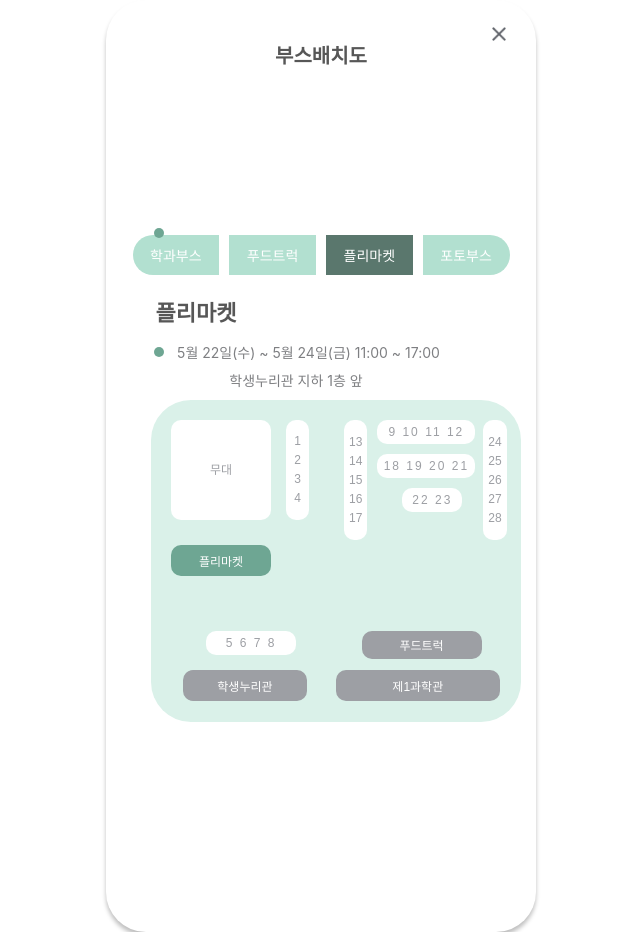
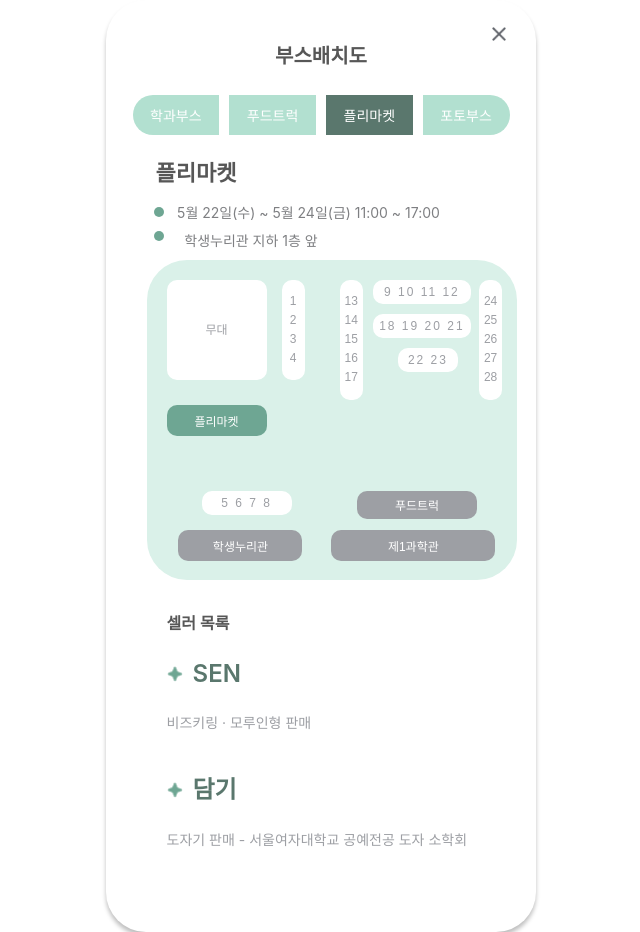
Before and after one commit to JOOMINSE0/SwuniForest_FE, a React (Create React App) app: page /booth in a window 1280 px wide. Both pictures are taken after a click on the button "플리마켓". Shown: the whole page, without its empty margins (319-959 px from the left). Built offline with nearby package versions, Linux system fonts and the light colour scheme.

Commit message:
feat : 부스 페이지 완성

```diff
--- a/src/Components/Booth/departmentList.css
+++ b/src/Components/Booth/departmentList.css
@@ -3,7 +3,7 @@
     flex-direction: column;
     padding: 20px;
     overflow-y: scroll;
-    height: 137px;
+    height: 136px;
     margin-top: -20px;
 }
 
@@ -40,6 +40,7 @@
 
 .date-buttons button.selected {
     color: #6EA693;
+    font-weight: 700;
 }
 
 
--- /dev/null
+++ b/src/Components/Booth/fleaList.css
@@ -0,0 +1,38 @@
+.flea-container {
+    display: flex;
+    flex-direction: column;
+    padding: 20px;
+    overflow-y: scroll;
+    height: 208px;
+    margin-top: -19px;
+}
+
+.title {
+    color: #5A776D;
+    font-size: 24px;
+    font-weight: 600;
+}
+
+.detail {
+    font-size: 14px;
+    color: #9D9FA4;
+}
+
+.title::before {
+    content: '';
+    display: inline-block;
+    height: 16px;
+    width: 16px;
+    background-image: url('/public/img/star.png');
+    background-repeat: no-repeat;
+    background-position: center;
+    background-size: contain;
+    margin-right: 10px;
+}
+
+.flea-title {
+    color: #575757;
+    font-size: 16px;
+    margin: 30px 0px 0px 20px;
+    font-weight: 600;
+}
--- a/src/Components/Booth/fleaList.js
+++ b/src/Components/Booth/fleaList.js
@@ -1,41 +1,46 @@
+import "./fleaList.css"
 
 function fleaList() {
     return (
+        <div>
+            <p className="flea-title">셀러 목록</p>
+
             <div className="flea-container">
-            <p>셀러 목록</p>
                 <div flea-box>
-                <p>sen</p>
-                <p>비즈키링 · 모루인형 판매 </p>
+                    <p className="title">SEN</p>
+                    <p className="detail">비즈키링 · 모루인형 판매 </p>
                 </div>
                 <div flea-box>
-                <p>담기</p>
-                <p>도자기 판매 - 서울여자대학교 공예전공 도자 소학회 </p>
+                    <p className="title">담기</p>
+                    <p className="detail">도자기 판매 - 서울여자대학교 공예전공 도자 소학회 </p>
                 </div>
                 <div flea-box>
-                <p>체리쉬미앤유</p>
-                <p>모루인형 · 키링 · 에어팟케이스 · 버즈케이스 · 그립톡 판매</p>
+                    <p className="title">체리쉬미앤유</p>
+                    <p className="detail">모루인형 · 키링 · 에어팟케이스 · 버즈케이스 · 그립톡 판매</p>
                 </div>
                 <div flea-box>
-                <p>R.GP</p>
-                <p>키링 제작 - 시각디자인전공 그래픽 디자인 소학회</p>
+                    <p className="title">R.GP</p>
+                    <p className="detail">키링 제작 - 시각디자인전공 그래픽 디자인 소학회</p>
                 </div>
                 <div flea-box>
-                <p>시루모루</p>
-                <p>인형 판매</p>
+                    <p className="title">시루모루</p>
+                    <p className="detail">인형 판매</p>
                 </div>
                 <div flea-box>
-                <p>뜨개다방</p>
-                <p>뜨개 제품 판매</p>
+                    <p className="title">뜨개다방</p>
+                    <p className="detail">뜨개 제품 판매</p>
                 </div>
                 <div flea-box>
-                <p>뜨개슌 애옹</p>
-                <p>뜨개 제품 판매</p>
+                    <p className="title">뜨개슌 애옹</p>
+                    <p className="detail">뜨개 제품 판매</p>
                 </div>
                 <div flea-box>
-                <p>Vintage Swup</p>
-                <p>빈티지 의류 판매</p>
+                    <p className="title">Vintage Swup</p>
+                    <p className="detail"> 빈티지 의류 판매</p>
                 </div>
             </div>
+        </div>
+
     )
 }
 
--- a/src/Components/Booth/menuList.css
+++ b/src/Components/Booth/menuList.css
@@ -9,7 +9,7 @@
 
 .list li {
     width: calc(50% - 40px);
-    padding-left: 20px;
+    padding-left: 26px;
     background-image: url('/public/img/star.png');
     background-repeat: no-repeat;
     background-position: 0 center;
@@ -17,7 +17,7 @@
     margin: 6px 20px;
     box-sizing: border-box;
     color: #5A776D;
-    font-size: 17px;
+    font-size: 18px;
     font-weight: 600;
 }
 
@@ -26,6 +26,7 @@
     flex-direction: column;
     padding: 20px;
     overflow-y: scroll;
+    height: 240px;
 
 }
 
--- a/src/Components/Booth/otherBooth.css
+++ b/src/Components/Booth/otherBooth.css
@@ -3,6 +3,7 @@
     padding: 20px;
     border-radius: 40px;
     width: 330px;
+    height: 280px;
     font-family: 'Arial', sans-serif;
     display: flex;
     flex-direction: column;
--- a/src/Components/Booth/photoBooth.css
+++ b/src/Components/Booth/photoBooth.css
@@ -3,25 +3,24 @@
     padding: 20px;
     border-radius: 20px;
     width: 330px;
-    height: 282px;
+    height: 330px;
     display: flex;
     flex-direction: column;
     justify-content: space-between;
     color: #7E7F82;
     font-size: 14px;
     font-weight: 500;
-
 }
 
 .photo-booth-1,
 .photo-booth-4 {
     background-color: white;
-    margin: 5px 20px;
+    margin: 5px 5px;
     padding: 10px;
     border-radius: 20px;
     text-align: center;
     width: 155px;
-    height: 32px;
+    height: 28px;
     line-height: 30px;
 }
 
@@ -57,7 +56,7 @@
     writing-mode: vertical-rl;
     color: #fff;
     margin-top: -15px;
-    margin-left: -10px;
+    margin-left: -24px;
 }
 
 .plus {
@@ -65,7 +64,7 @@
     width: 56px;
     height: 170px;
     border-radius: 20px;
-    left: 67px;
+    left: 50px;
     margin-top: 20px;
     position: absolute;
 }
@@ -75,4 +74,31 @@
     color: #575757;
     font-size: 22px;
     font-weight: 700;
+    margin-left: 10px;
 }
+
+.photo-booth-time,
+.photo-booth-place {
+    color: #7E7F82;
+    font-size: 14px;
+    margin-left: 15px;
+    position: relative;
+    padding-left: 20px;
+}
+
+.photo-booth-time::before,
+.photo-booth-place::before {
+    content: '';
+    position: absolute;
+    left: 0;
+    top: 50%;
+    transform: translateY(-50%);
+    width: 10px;
+    height: 10px;
+    background-color: #6EA693;
+    border-radius: 50%;
+}
+
+.photo-container {
+    height: 258px;
+}
--- a/src/Components/Booth/photoBooth.js
+++ b/src/Components/Booth/photoBooth.js
@@ -14,12 +14,15 @@ function photoBooth() {
                 </div>
                 <div className="photo-booth-4">학생누리관</div>
             </div>
-            <p className='photowall'>포토월</p>
-            <p>5월 22일(수) ~ 5월 24일(금)</p>
-            <p>서울여자대학교 한샘길</p>
-            <p className='receipt'>영수증 사진기</p>
-            <p>5월 22일(수) ~ 5월 24일(금)</p>
-            <p>서울여자대학교 만주벌판 내 총학생회 부스</p>
+            <div className='photo-container'>
+                <p className='photowall'>포토월</p>
+                <p className='photo-booth-time'>5월 22일(수) ~ 5월 24일(금)</p>
+                <p className='photo-booth-place'>서울여자대학교 한샘길</p>
+                <p className='receipt'>영수증 사진기</p>
+                <p className='photo-booth-time'>5월 22일(수) ~ 5월 24일(금)</p>
+                <p className='photo-booth-place'>서울여자대학교 만주벌판 내 총학생회 부스</p>
+            </div>
+
         </div>
 
 
--- a/src/pages/Booth/booth.css
+++ b/src/pages/Booth/booth.css
@@ -67,7 +67,7 @@
     content: '';
     position: absolute;
     left: 10px;
-    top: 25%;
+    top: 25.3%;
     transform: translateY(-50%);
     width: 10px;
     height: 10px;
--- a/src/pages/Booth/booth.js
+++ b/src/pages/Booth/booth.js
@@ -12,6 +12,7 @@ function Booth() {
     const [selectedCategory, setSelectedCategory] = useState(location.state?.selectedCategory || "학과부스");
     const [time, setTime] = useState('');
     const [place, setPlace] = useState('');
+    const [marginLeft, setMarginLeft] = useState('-50px'); // Default marginLeft
     useEffect(() => {
         if (location.state?.selectedCategory) {
             setSelectedCategory(location.state.selectedCategory);
@@ -28,7 +29,7 @@ function Booth() {
                 break;
             case "학과부스":
                 Component = () => (
-                    <div>
+                    <div >
                         <OtherBooth selectedCategory={selectedCategory} />
                         <DepartmentList />
                     </div>
@@ -36,16 +37,16 @@ function Booth() {
                 break;
             case "플리마켓":
                 Component = () => (
-                    <div style={{ marginLeft: "30px" }}>
+                    <div style={{ marginLeft: "26px" }}>
                         <OtherBooth selectedCategory={selectedCategory} />
-                        {/* <FleaList /> */}
+                        <FleaList />
                     </div>
                 );
                 break;
             case "푸드트럭":
                 Component = () => (
                     <div style={{ marginLeft: "26.5px" }}>
-                        <OtherBooth selectedCategory={selectedCategory} style={{ marginLeft: "30px" }} />
+                        <OtherBooth selectedCategory={selectedCategory} />
                         <MenuList />
                     </div>
                 );
@@ -60,24 +61,33 @@ function Booth() {
         if (selectedCategory) {
             switch (selectedCategory) {
                 case "포토부스":
+                    setMarginLeft('-35px');
+
                     setTime("5월 20일(월) ~ 5월 28일(화)");
                     setPlace("제2과학관 ~ 고명우 기념관 사이 주차장");
                     break;
                 case "플리마켓":
                     setTime("5월 22일(수) ~ 5월 24일(금) 11:00 ~ 17:00");
                     setPlace("학생누리관 지하 1층 앞");
+                    setMarginLeft('-140px');
+
                     break;
                 case "푸드트럭":
                     setTime("5월 22일(수) ~ 5월 24일(금) 11:00 ~ 21:00");
-                    setPlace(`서울여자대학교 제1과학관 앞 도로${"       "}   `);
+                    setPlace(`서울여자대학교 제1과학관 앞 도로`);
+                    setMarginLeft('-70px');
+
                     break;
                 case "학과부스":
                     setTime("5월 22일(수) ~ 5월 24일(금) 11:00 ~ 16:30");
                     setPlace("서울여자대학교 잔디광장 및 만주대로");
+                    setMarginLeft('-50px');
+
                     break;
                 default:
                     setTime('');
-                    setPlace('');
+                    setPlace(''); setMarginLeft('-50px');
+
             }
         }
     }, [selectedCategory]);
@@ -111,7 +121,7 @@ function Booth() {
                 marginLeft: selectedCategory === "포토부스" ? "-164.5px" : ""
             }}
             >{time}</p>
-            <p className="select-place" style={{ marginLeft: selectedCategory === "포토부스" ? "-30px" : "-50px" }}>{place}</p>
+            <p className="select-place" style={{ marginLeft }}>{place}</p>
 
 
             {renderBoothComponent()}
```
Lines whose indentation alone changed are shown as unchanged.
